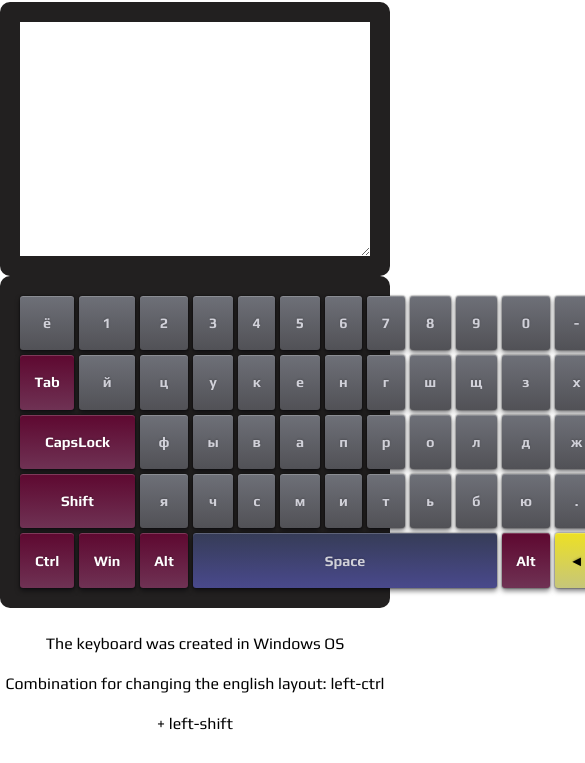
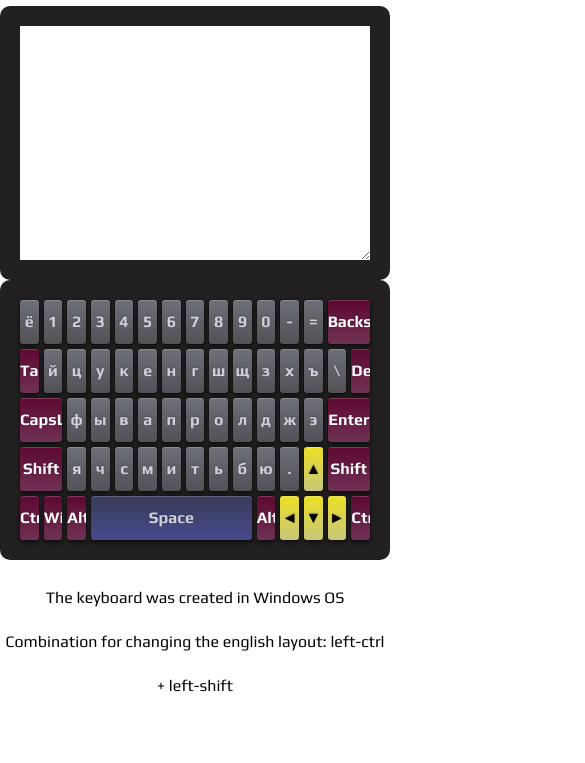
Before and after one commit to InnokentyKedrov/virtual-keyboard, a website: page index.html in a window 390 px wide. Shown: the part 81-844 px from the top of the page, 585 px wide, since content can reach past the window. Drawn offline with Linux system fonts and the light colour scheme.

Commit message:
fix: add keybord responsive

```diff
--- a/styles/style.css
+++ b/styles/style.css
@@ -21,7 +21,7 @@ body {
   font-style: normal;
   font-weight: 400;
   font-size: 1rem;
-  line-height: 250%;
+  line-height: 275%;
   text-align: center;
 }
 
@@ -48,6 +48,7 @@ body {
 .keyboard {
   border-radius: 10px;
   padding: 20px;
+  align-items: center;
   width: min(800px, 100%);
   height: max-content;
   margin: 0 auto;
@@ -61,12 +62,14 @@ body {
 
 .key {
   position: relative;
-  display: inline-block;
-  font-size: 90%;
+  overflow: hidden;
+  padding: 0;
+
+  white-space: nowrap;
   font-weight: 700;
+  text-shadow: 0 -1px 2px rgba(0,0,0,.2);
+
   color: rgb(209,209,217);
-  text-shadow: 0 -1px 2px rgba(0,0,0,.2);
-  padding: .5em 1em;
   border-radius: 3px;
   background: linear-gradient(rgb(110,112,120), rgb(81,81,86)) rgb(110,112,120);
   box-shadow:
```
